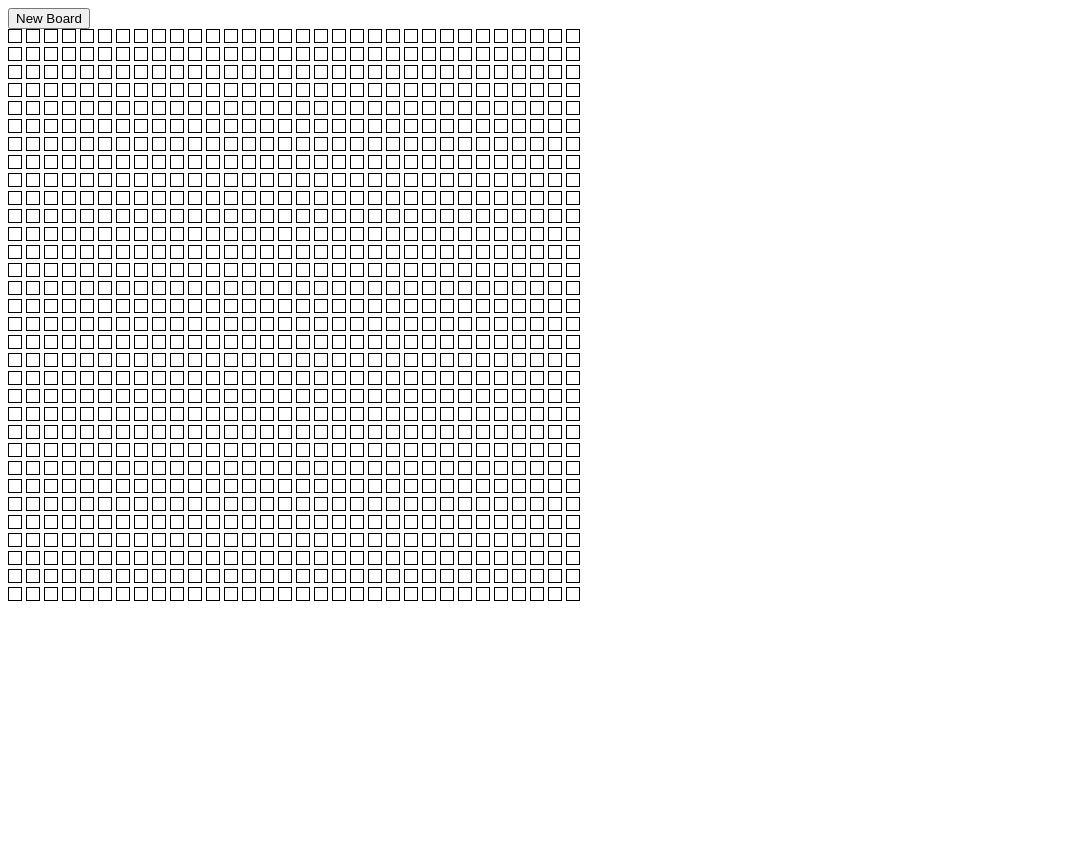
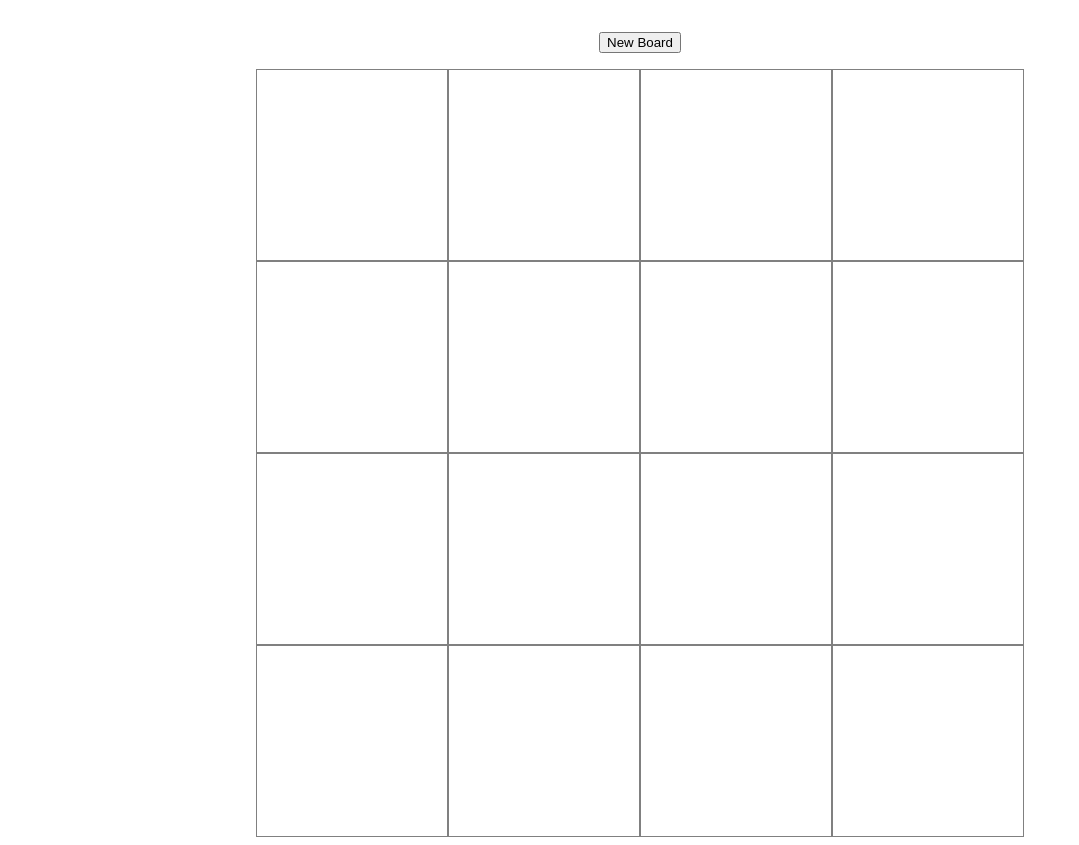
Before and after one commit to austinsley/javasketch, a plain HTML site: page index.html in a window 1280 px wide. Shown: the whole page, without its empty margins (0-1079 px from the left). Before the commit the page ends 800 px from the top, so only its background shows below. Drawn offline with nearby package versions, Linux system fonts and the light colour scheme.

Commit message:
Box sizes fit to  sketchpad

```diff
--- a/app.js
+++ b/app.js
@@ -1,19 +1,22 @@
-
-
 $(document).ready(function(){
 	/* Draw Grid */
+
 	var createPad = function(x){
-		for (var n = 0; n < x; n++){
-	    for (var i = 0; i < x; i++){
+		var boxSize = $('#container').width() / x - 2;
+		for (var i = 0; i < x; i++){
+	    for (var j = 0; j < x; j++){
 	      $('<div class="boxes"></div>').appendTo('#container');
 	    };
 	    $('<br>').appendTo('#container');
 		};
+		$('.boxes').css('height',boxSize);
+		$('.boxes').css('width',boxSize);
 	};
-	createPad(32);
+
+	createPad(4);
 
 
-  /*Clears drawing*/
+	/*Clears drawing*/
 	$('button').click(function(){
 		$('#container').empty();
 		createPad(prompt('What size would you like?'));
--- a/index.html
+++ b/index.html
@@ -6,16 +6,15 @@
     <script type = 'text/javascript' src = 'app.js'></script>
     <link rel = 'stylesheet' type = 'text/css' href = 'stylesheet.css'/>
   </head>
-  <body
-  <div id=setup>
+  <body>
+    <div id=setup>
       <button>
         New Board
       </button>
-      <br>
-  </div>
+    </div>
 
     <div id='container'>
-        <!-- Divs to be added by JS -->
+      <!-- Divs to be added by JS -->
     </div>
   </body>
 </html>
--- a/stylesheet.css
+++ b/stylesheet.css
@@ -1,18 +1,21 @@
+div {
+  display: block;
+}
+
+#setup {
+  margin:auto;
+  margin-top: 32px;
+  margin-bottom: 16px;
+  text-align: center;
+}
 .boxes {
-  width:12px; height:12px;
-  background-color:white;
-  margin-right:4px;
-  display:inline-block;
-  border: 1px black solid;
-};
-
-.filled{
-  background-color: black;
-};
+	background-color: white;
+	float: left;
+	border: 1px solid grey;
+}
 
 #container {
-  padding: 100px;
-  width: 100%;
-  height: 320px;
-  margin-top:20px;
+	overflow: auto;
+	width: 768px;
+	margin: auto;
 };
```
